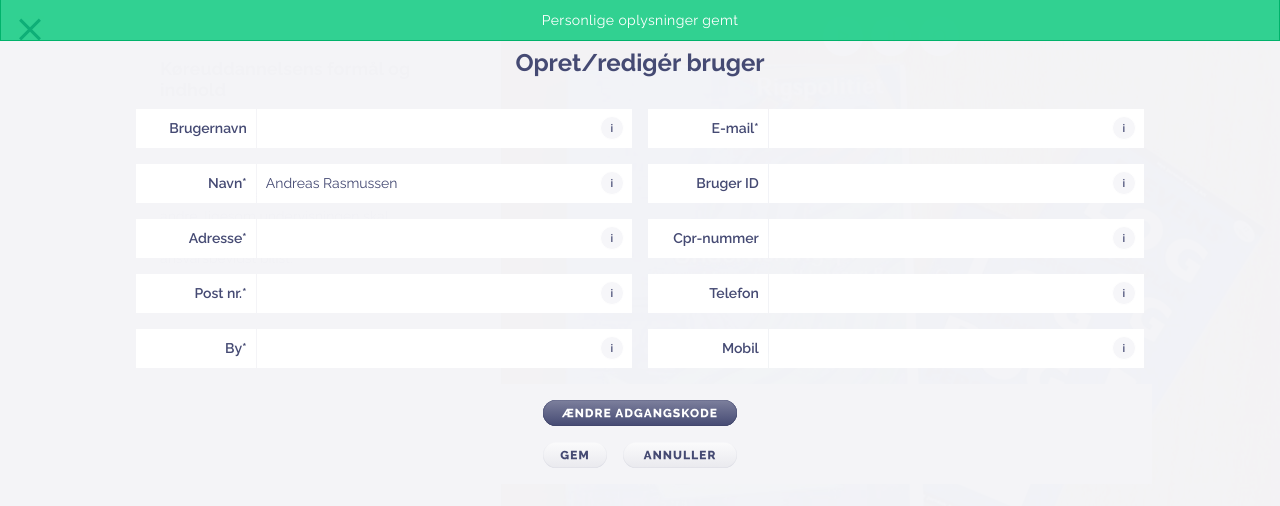
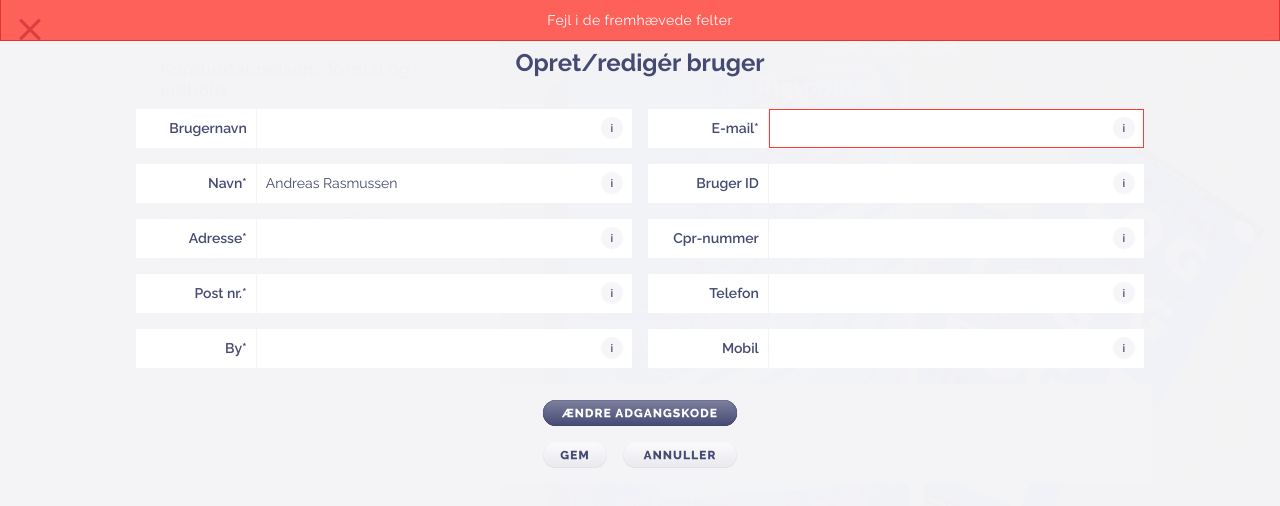
Before and after one commit to Refrase/koreklar_prototypes, a website: page undervisning.html in a window 1280 px wide. Both pictures are taken after a click on the link 575 px from the left and 455 px from the top of the page. Drawn offline with Linux system fonts and the light colour scheme.

Commit message:
Added error-message and error-highlighting on inputs (+ better logic for showing/hiding the right message)

```diff
--- a/dev/scss/components/_input.scss
+++ b/dev/scss/components/_input.scss
@@ -12,6 +12,10 @@ input {
     outline: none !important;
     border-color: $color-base-lighter-5;
     box-shadow: 0 0 4px $color-base-lighter-5;
+  }
+
+  &.input-error {
+    border: 1px solid $color-dismiss;
   }
 }
 
--- a/dev/scss/components/_message.scss
+++ b/dev/scss/components/_message.scss
@@ -17,6 +17,7 @@
 
   &-base { @extend .label-base; }
   &-success { @extend .label-primary; }
+  &-error { @extend .label-dismiss; }
 
   &-showing { transform: translate3d( -50%, -1px, 0 ); }
 }
--- a/undervisning.html
+++ b/undervisning.html
@@ -194,6 +194,7 @@
 
     <div class="message message-base" id="messageInputInfo">Information om input her...</div>
     <div class="message message-success" id="messageSuccess">Personlige oplysninger gemt</div>
+    <div class="message message-error" id="messageError">Fejl i de fremhævede felter</div>
 
     <div class="dialog" id="dialogPersonalInfo"> <!-- PUT BACK dialog-hidden -->
       <a href="#" class="icon icon-cross margin-left margin-top position-absolute" id="dialogPersonalInfoClose">
@@ -547,6 +548,26 @@
       btnShowExplanation.addEventListener( 'click', function() { toggle( boxExplanation ); } );
 
       /* ----- Personal info dialog ----- */
+      // Messages: Show message temporarily function
+      var showMessageTimeout;
+      function showMessageTemporarily( messageElement, showtime ) {
+        clearTimeout(showMessageTimeout);
+        messageElement.classList.add( 'message-showing' );
+        showMessageTimeout = window.setTimeout( function() {
+          messageElement.classList.remove( 'message-showing' );
+        }, showtime);
+      }
+
+      // Message: Clear other messages than the current
+      var messageElements = document.getElementsByClassName( 'message' );
+      function clearAllMessagesWithoutThisId( messageToShowId ) {
+        for ( var i = 0; i < messageElements.length; i++ ) {
+          if ( messageElements[i].id != messageToShowId ) {
+            messageElements[i].classList.remove( 'message-showing' );
+          }
+        }
+      }
+
       // Message: Input-info
       var inputInfoLabels = document.getElementsByClassName( 'label-info' );
       var messageInputInfo = document.getElementById( 'messageInputInfo' );
@@ -570,27 +591,37 @@
       inputInfoTexts.phone = 'Din telefon';
       inputInfoTexts.cellphone = 'Din mobiltelefon';
 
-      var showMessageTimeout;
       for ( var i = 0; i < inputInfoLabels.length; i++ ) {
         inputInfoLabels[i].addEventListener( 'click', function(e) {
-          clearTimeout(showMessageTimeout);
+          clearAllMessagesWithoutThisId(messageInputInfo);
           messageInputInfo.innerText = inputInfoTexts[e.target.previousElementSibling.id];
-          messageInputInfo.classList.add( 'message-showing' );
-          showMessageTimeout = window.setTimeout( function() {
-            messageInputInfo.classList.remove( 'message-showing' );
-          }, 10000);
+          showMessageTemporarily(messageInputInfo, 5000);
         });
       }
 
-      // Message: Saved personal info successfully
+      // Message: Saved personal info successfully OR error message when e-mail is not sufficiently provided
       var btnSavePersonalInfo = document.getElementById( 'btnSavePersonalInfo' );
       var messageSuccess = document.getElementById( 'messageSuccess' );
+      var inputEmail = document.getElementById( 'email' );
+      var emailRegExp = /^(([^<>()\[\]\\.,;:\s@"]+(\.[^<>()\[\]\\.,;:\s@"]+)*)|(".+"))@((\[[0-9]{1,3}\.[0-9]{1,3}\.[0-9]{1,3}\.[0-9]{1,3}])|(([a-zA-Z\-0-9]+\.)+[a-zA-Z]{2,}))$/;
+
+      function emailValidator(string) {
+        return emailRegExp.exec(string);
+      }
+
       btnSavePersonalInfo.addEventListener( 'click', function() {
-        messageSuccess.classList.add( 'message-showing' );
-        window.setTimeout( function() {
-          messageSuccess.classList.remove( 'message-showing' );
-        }, 5000);
-      } );
+        if ( !emailValidator(inputEmail.value) ) {
+          clearAllMessagesWithoutThisId(messageError);
+          inputEmail.classList.add( 'input-error' );
+          showMessageTemporarily( messageError, 5000 );
+        } else {
+          clearAllMessagesWithoutThisId(messageSuccess);
+          for ( var i = 0; i < personalInfoInputs.length; i++ ) {
+            personalInfoInputs[i].classList.remove( 'input-error' );
+          }
+          showMessageTemporarily( messageSuccess, 5000 );
+        }
+      });
 
       // Change password box
       var btnShowChangePassword = document.getElementById( 'btnShowChangePassword' );
```
Also changed, not shown: style.css.
